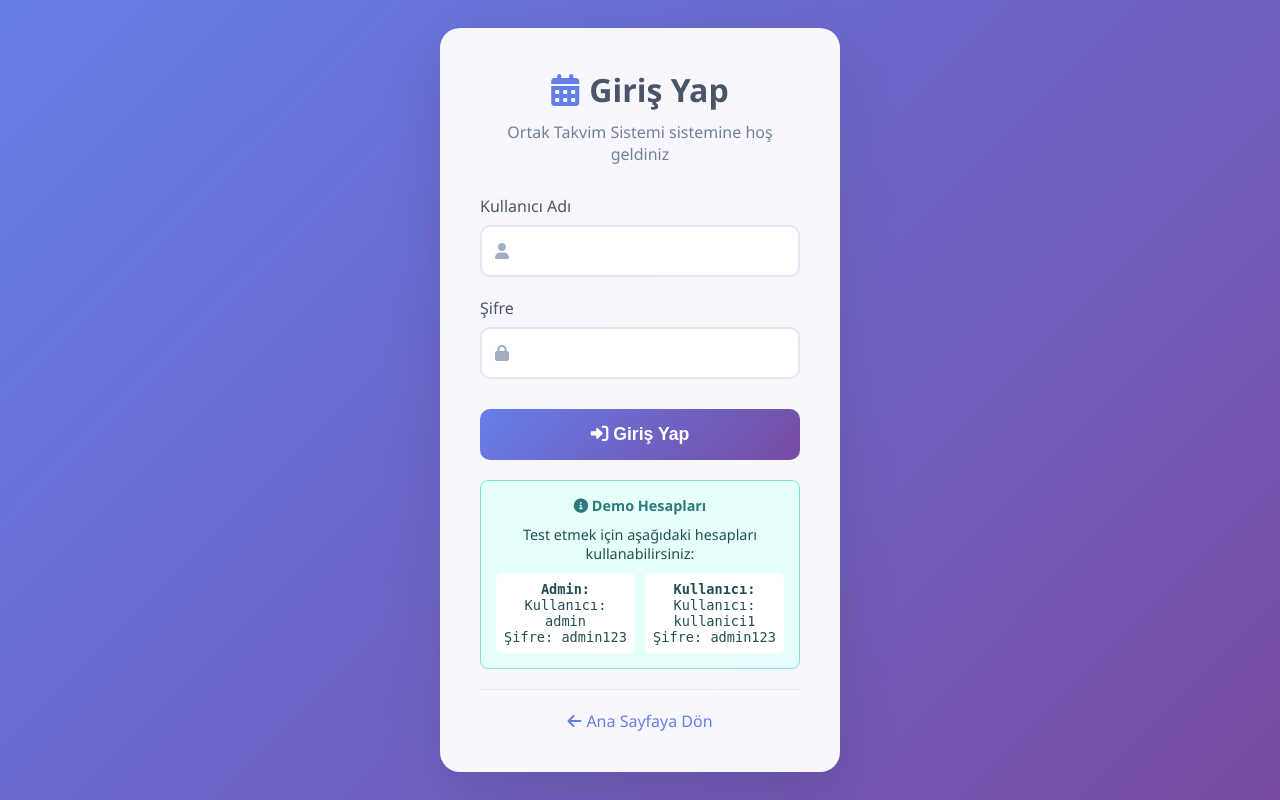
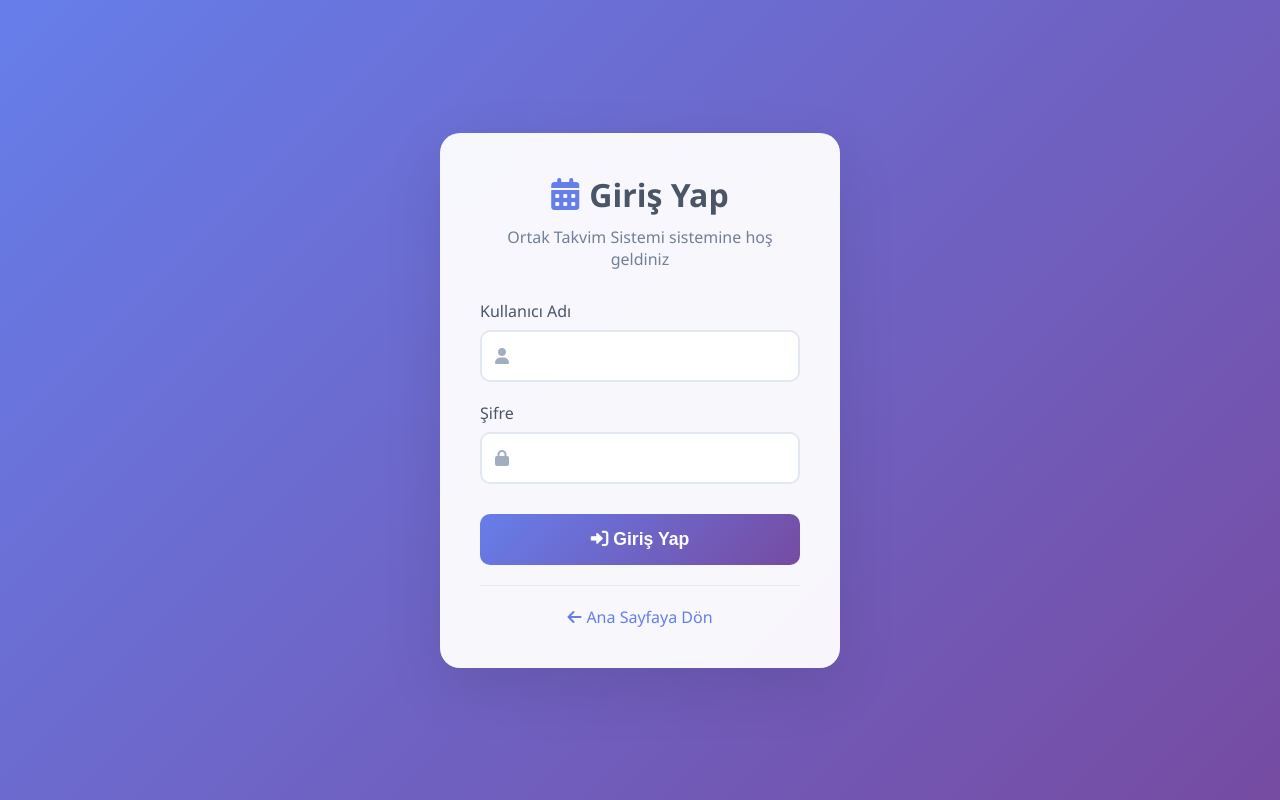
Before and after one commit to smnkc/etkinlikyillik, a PHP site: page /login.php in a window 1280 px wide. Run offline with PHP 8.4, Linux system fonts and the light colour scheme.

Commit message:
Add files via upload

```diff
--- a/admin.php
+++ b/admin.php
@@ -1,4 +1,5 @@
 <?php
+header('Content-Type: text/html; charset=utf-8');
 require_once 'config.php';
 
 // Admin kontrolü
--- a/api/add_event.php
+++ b/api/add_event.php
@@ -1,7 +1,7 @@
 <?php
 require_once '../config.php';
 
-header('Content-Type: application/json');
+header('Content-Type: application/json; charset=utf-8');
 
 // Sadece POST isteklerini kabul et
 if ($_SERVER['REQUEST_METHOD'] !== 'POST') {
--- a/api/delete_event.php
+++ b/api/delete_event.php
@@ -1,7 +1,7 @@
 <?php
 require_once '../config.php';
 
-header('Content-Type: application/json');
+header('Content-Type: application/json; charset=utf-8');
 
 // Sadece POST isteklerini kabul et
 if ($_SERVER['REQUEST_METHOD'] !== 'POST') {
--- a/api/get_event.php
+++ b/api/get_event.php
@@ -1,7 +1,7 @@
 <?php
 require_once '../config.php';
 
-header('Content-Type: application/json');
+header('Content-Type: application/json; charset=utf-8');
 
 // Sadece GET isteklerini kabul et
 if ($_SERVER['REQUEST_METHOD'] !== 'GET') {
--- a/config.php
+++ b/config.php
@@ -30,6 +30,11 @@ try {
             PDO::ATTR_EMULATE_PREPARES => false,
         ]
     );
+
+    // UTF-8 karakter seti ayarları
+    $pdo->exec("SET NAMES utf8mb4 COLLATE utf8mb4_unicode_ci");
+    $pdo->exec("SET CHARACTER SET utf8mb4");
+    $pdo->exec("SET character_set_connection=utf8mb4");
 } catch (PDOException $e) {
     die('Veritabanı bağlantı hatası: ' . $e->getMessage());
 }
--- a/database.sql
+++ b/database.sql
@@ -12,7 +12,7 @@ CREATE TABLE users (
     is_admin TINYINT(1) DEFAULT 0,
     created_at TIMESTAMP DEFAULT CURRENT_TIMESTAMP,
     updated_at TIMESTAMP DEFAULT CURRENT_TIMESTAMP ON UPDATE CURRENT_TIMESTAMP
-);
+) ENGINE=InnoDB DEFAULT CHARSET=utf8mb4 COLLATE=utf8mb4_unicode_ci;
 
 -- Etkinlikler tablosu
 CREATE TABLE events (
@@ -27,7 +27,7 @@ CREATE TABLE events (
     FOREIGN KEY (user_id) REFERENCES users(id) ON DELETE CASCADE,
     INDEX idx_event_date (event_date),
     INDEX idx_user_id (user_id)
-);
+) ENGINE=InnoDB DEFAULT CHARSET=utf8mb4 COLLATE=utf8mb4_unicode_ci;
 
 -- Varsayılan admin kullanıcısı ekleme
 -- Şifre: admin123 (hash'lenmiş hali)
--- a/index.php
+++ b/index.php
@@ -1,4 +1,5 @@
 <?php
+header('Content-Type: text/html; charset=utf-8');
 require_once 'config.php';
 
 // Ay ve yıl parametrelerini al
--- a/login.php
+++ b/login.php
@@ -1,4 +1,5 @@
 <?php
+header('Content-Type: text/html; charset=utf-8');
 require_once 'config.php';
 
 // Zaten giriş yapmışsa ana sayfaya yönlendir
@@ -196,35 +197,7 @@ if ($_SERVER['REQUEST_METHOD'] === 'POST') {
             color: #5a67d8;
         }
 
-        .demo-info {
-            background: #e6fffa;
-            border: 1px solid #81e6d9;
-            border-radius: 8px;
-            padding: 15px;
-            margin-top: 20px;
-            font-size: 0.9rem;
-            color: #234e52;
-        }
 
-        .demo-info h4 {
-            margin: 0 0 10px 0;
-            color: #2c7a7b;
-        }
-
-        .demo-credentials {
-            display: grid;
-            grid-template-columns: 1fr 1fr;
-            gap: 10px;
-            margin-top: 10px;
-        }
-
-        .demo-credential {
-            background: white;
-            padding: 8px;
-            border-radius: 5px;
-            font-family: monospace;
-            font-size: 0.85rem;
-        }
 
         @media (max-width: 480px) {
             .login-card {
@@ -235,9 +208,7 @@ if ($_SERVER['REQUEST_METHOD'] === 'POST') {
                 font-size: 1.5rem;
             }
 
-            .demo-credentials {
-                grid-template-columns: 1fr;
-            }
+
         }
     </style>
 </head>
@@ -290,22 +261,7 @@ if ($_SERVER['REQUEST_METHOD'] === 'POST') {
                 </button>
             </form>
 
-            <div class="demo-info">
-                <h4><i class="fas fa-info-circle"></i> Demo Hesapları</h4>
-                <p>Test etmek için aşağıdaki hesapları kullanabilirsiniz:</p>
-                <div class="demo-credentials">
-                    <div class="demo-credential">
-                        <strong>Admin:</strong><br>
-                        Kullanıcı: admin<br>
-                        Şifre: admin123
-                    </div>
-                    <div class="demo-credential">
-                        <strong>Kullanıcı:</strong><br>
-                        Kullanıcı: kullanici1<br>
-                        Şifre: admin123
-                    </div>
-                </div>
-            </div>
+
 
             <div class="back-link">
                 <a href="index.php">
--- a/style.css
+++ b/style.css
@@ -1,3 +1,5 @@
+@charset "UTF-8";
+
 /* Reset ve Temel Stiller */
 * {
     margin: 0;
```
